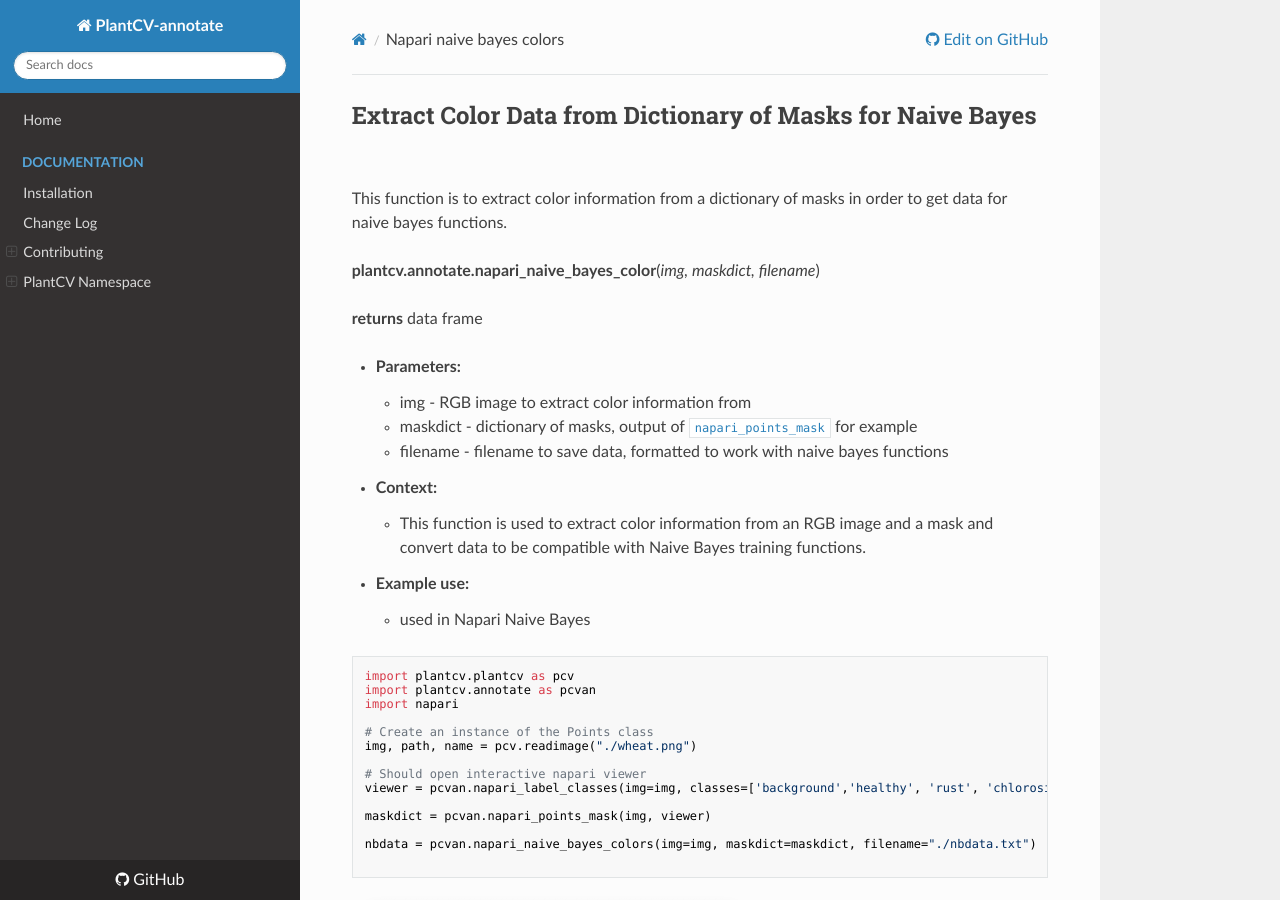
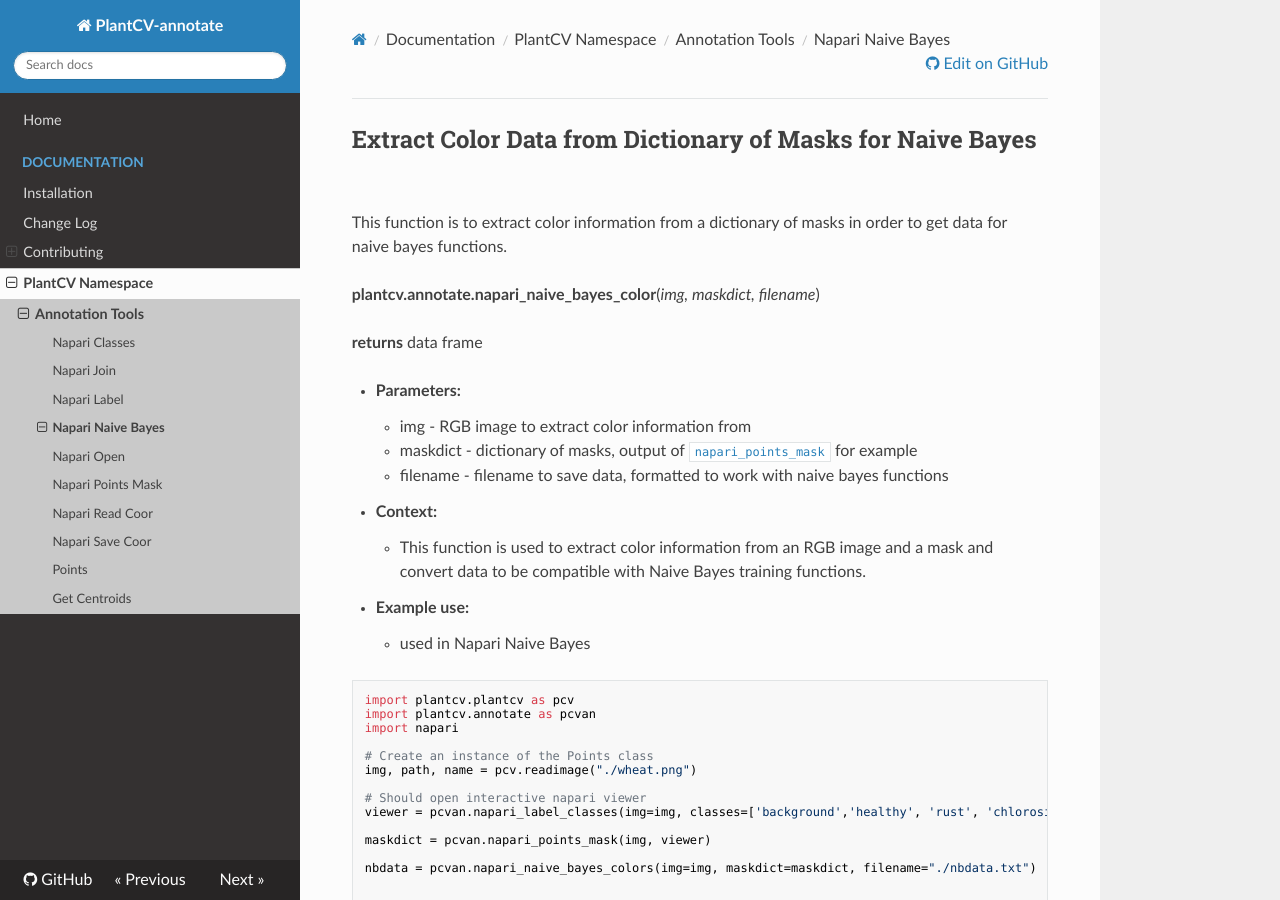
Before and after one commit to danforthcenter/plantcv-annotate, an MkDocs documentation site: the page built from docs/napari_naive_bayes_colors.md, in a window 1280 px wide and 900 px high. Built offline with MkDocs 1.6.1, drawn with Linux system fonts in a browser that asks for light colours; nearby versions of some CDN libraries; some of the changed lines change nothing that is shown.

Commit message:
Update mkdocs.yml

```diff
--- a/mkdocs.yml
+++ b/mkdocs.yml
@@ -20,7 +20,7 @@ nav:
       - Napari Classes: napari_classes.md
       - Napari Join: napari_join_labels.md
       - Napari Label: napari_label_classes.md
-      - Napari Naive Bayes Data: napari_naive_bayes_color.md
+      - Napari Naive Bayes: napari_naive_bayes_colors.md
       - Napari Open: napari_open.md
       - Napari Points Mask: napari_points_mask.md
       - Napari Read Coor: napari_read_coor.md
```
